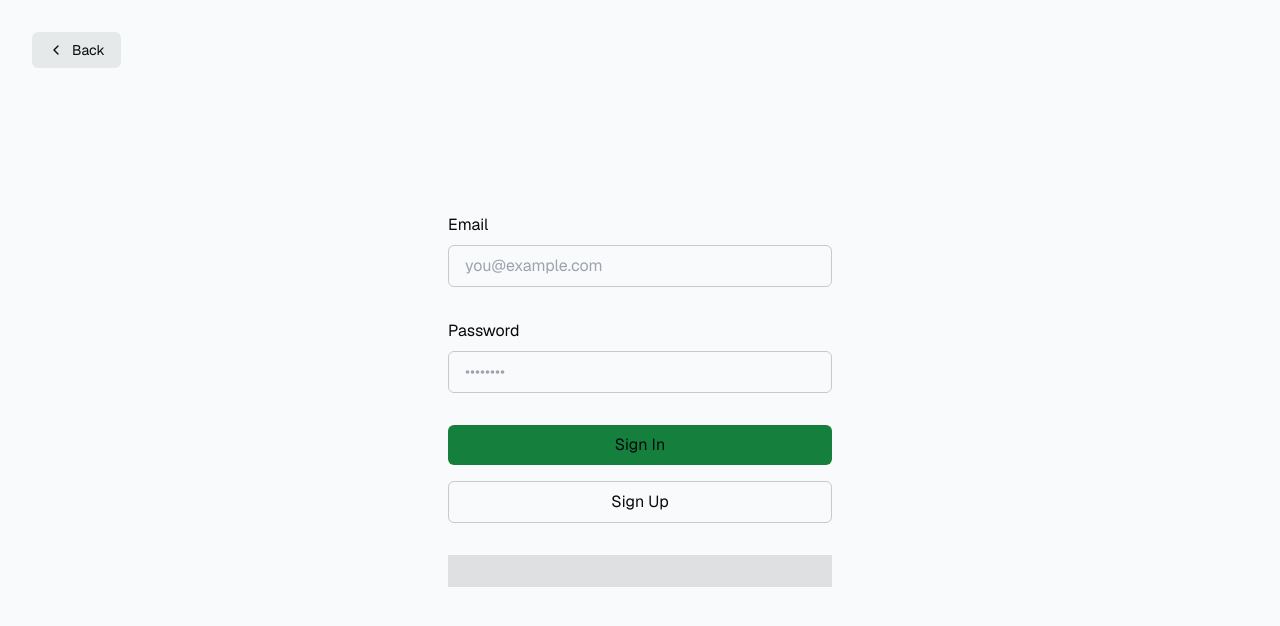
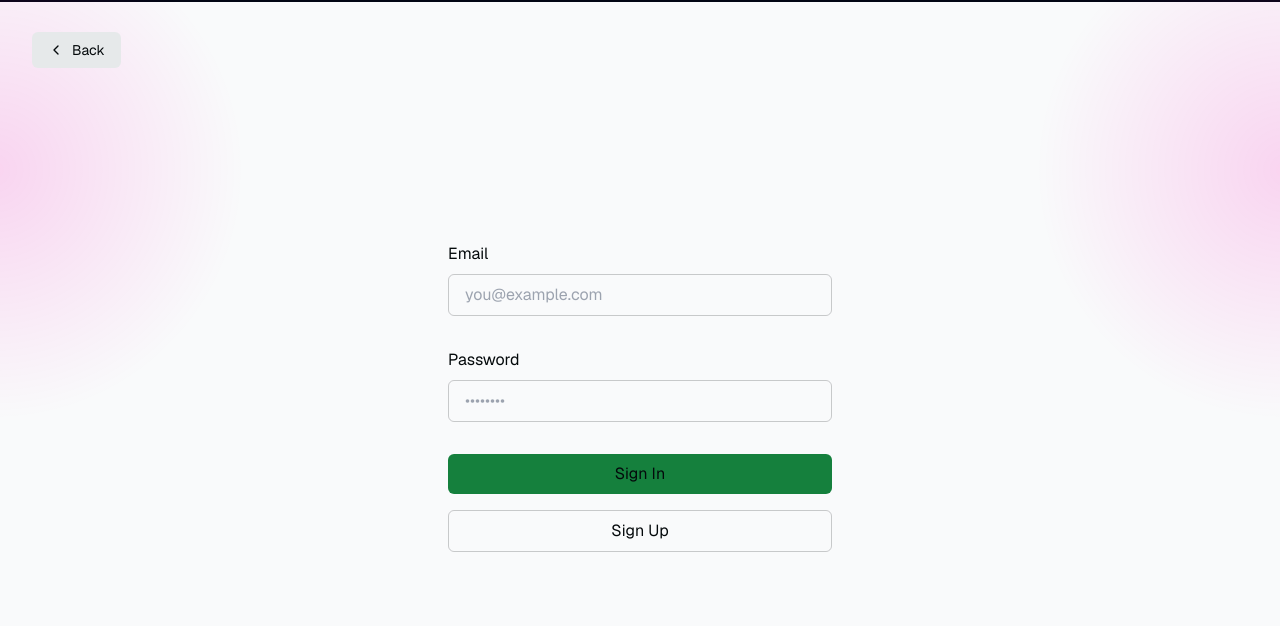
Before and after one commit to Jsosholberton/meishi-cards-job-application-, a Next.js app: page /login in a window 1280 px wide. Shown: the top 626 px of the page. Built offline with nearby package versions, Linux system fonts and the light colour scheme.

Commit message:
added the background and fixed the msg in the login page

```diff
--- a/app/layout.tsx
+++ b/app/layout.tsx
@@ -19,7 +19,11 @@ export default function RootLayout({
   return (
     <html lang="en" className={GeistSans.className}>
       <body className="bg-background text-foreground">
-        <main className="min-h-screen flex flex-col items-center">
+        <main className="min-h-screen flex flex-col items-center relative">
+          <div className="h-full w-full bg-slate-950 border">
+            <div className="fixed bottom-0 left-[-20%] right-0 top-[-10%] h-[500px] w-[500px] rounded-full bg-[radial-gradient(circle_farthest-side,rgba(255,0,182,.15),rgba(255,255,255,0))]"></div>
+            <div className="fixed bottom-0 right-[-20%] top-[-10%] h-[500px] w-[500px] rounded-full bg-[radial-gradient(circle_farthest-side,rgba(255,0,182,.15),rgba(255,255,255,0))]"></div>
+          </div>
           {children}
         </main>
       </body>
--- a/app/login/page.tsx
+++ b/app/login/page.tsx
@@ -12,7 +12,7 @@ export default function Login() {
     const msg = params.get('message');
 
     return (
-      <p className="mt-4 p-4 bg-foreground/10 text-foreground text-center">
+      <p className={`${!msg && "hidden"} mt-4 p-4 bg-foreground/10 text-foreground text-center`}>
         {msg}
       </p>
     )
```
